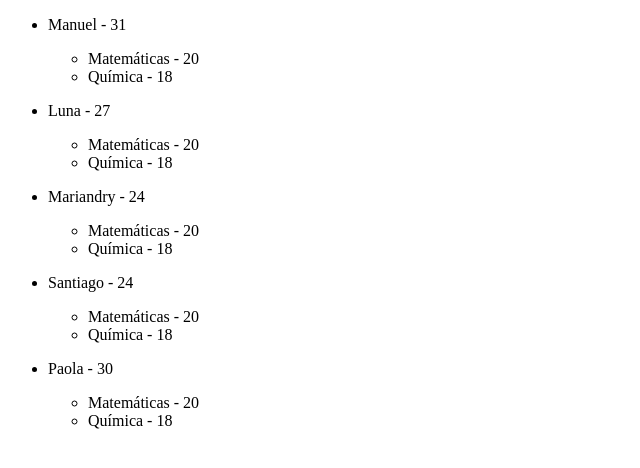
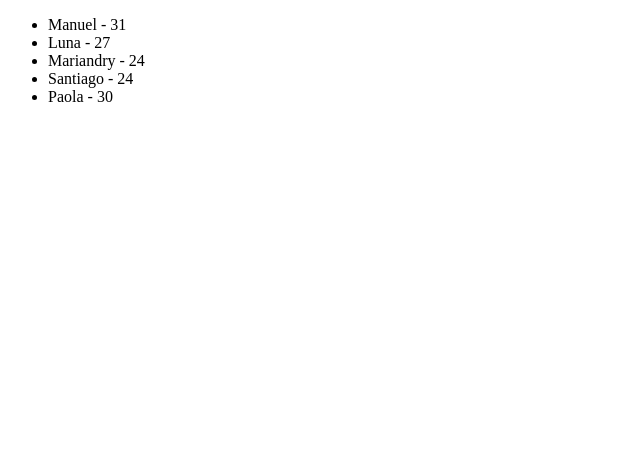
Before and after one commit to manuelhm1993/mh-vue3, a Vue app: page / in a window 1280 px wide. Shown: the top 468 px of the page, without its empty margins (0-640 px from the left). Built offline with nearby package versions, Linux system fonts and the light colour scheme.

Commit message:
Identificadores para los elementos y que no se pierda información

```diff
--- a/src/App.vue
+++ b/src/App.vue
@@ -1,111 +1,38 @@
 <script setup>
     const alumnos = [
         {
+            id: 1,
             nombre: 'Manuel',
             edad: 31,
-            cursos: [
-                {
-                    nombre: 'Matemáticas',
-                    nota: 20,
-                },
-                {
-                    nombre: 'Física',
-                    nota: 15,
-                },
-                {
-                    nombre: 'Química',
-                    nota: 18,
-                },
-            ],
         },
         {
+            id: 2,
             nombre: 'Luna',
             edad: 27,
-            cursos: [
-                {
-                    nombre: 'Matemáticas',
-                    nota: 20,
-                },
-                {
-                    nombre: 'Física',
-                    nota: 15,
-                },
-                {
-                    nombre: 'Química',
-                    nota: 18,
-                },
-            ],
         },
         {
+            id: 3,
             nombre: 'Mariandry',
             edad: 24,
-            cursos: [
-                {
-                    nombre: 'Matemáticas',
-                    nota: 20,
-                },
-                {
-                    nombre: 'Física',
-                    nota: 15,
-                },
-                {
-                    nombre: 'Química',
-                    nota: 18,
-                },
-            ],
         },
         {
+            id: 4,
             nombre: 'Santiago',
             edad: 24,
-            cursos: [
-                {
-                    nombre: 'Matemáticas',
-                    nota: 20,
-                },
-                {
-                    nombre: 'Física',
-                    nota: 15,
-                },
-                {
-                    nombre: 'Química',
-                    nota: 18,
-                },
-            ],
         },
         {
+            id: 5,
             nombre: 'Paola',
             edad: 30,
-            cursos: [
-                {
-                    nombre: 'Matemáticas',
-                    nota: 20,
-                },
-                {
-                    nombre: 'Física',
-                    nota: 15,
-                },
-                {
-                    nombre: 'Química',
-                    nota: 18,
-                },
-            ],
         },
     ];
 </script>
 
 <template>
     <ul>
-        <!-- Desestructurar el objeto -->
-        <li v-for="alumno in alumnos">
-            <p>{{ alumno.nombre }} - {{ alumno.edad }}</p>
-            <ul>
-                <!-- Uso de template para poder hacer la validación del if -->
-                <template v-for="curso in alumno.cursos">
-                    <li v-if="curso.nota >= 18">
-                        {{ curso.nombre }} - {{ curso.nota }}
-                    </li>
-                </template>
-            </ul>
+        <!-- Cuando se usen CRUDs si no se identifican los items podrá fallar, en ese caso un id es necesario -->
+        <li v-for="alumno in alumnos" :key="alumno.id">
+            {{ alumno.nombre }} - {{ alumno.edad }}
         </li>
     </ul>
 </template>
```
